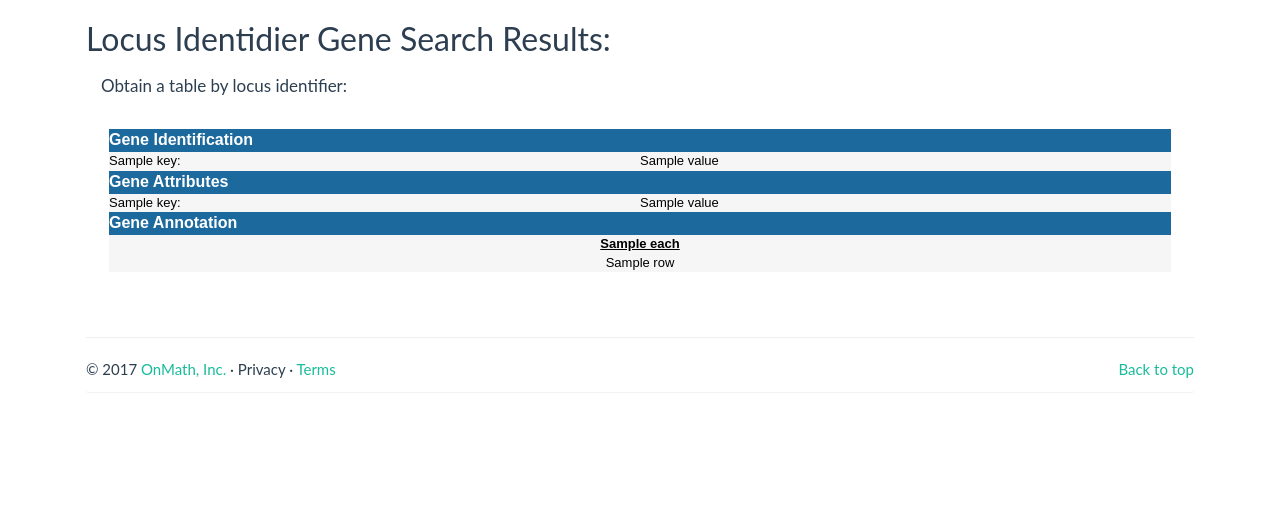
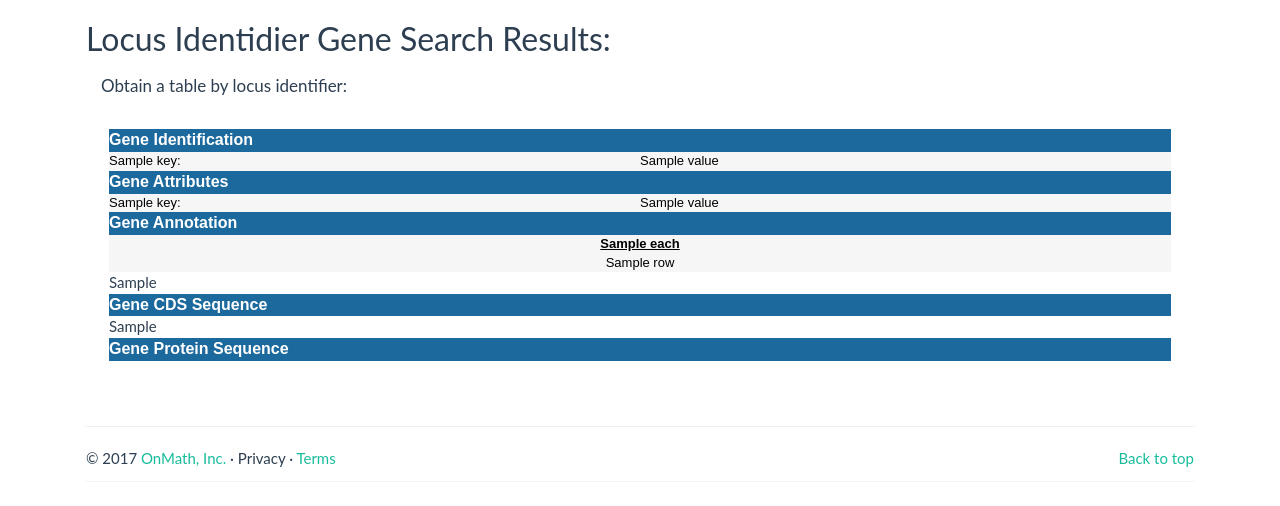
Before and after one commit to Azraero/snp_index, a Flask app: template app/templates/tools/locus_gene_result.html in a window 1280 px wide. Shown: the part 97-603 px from the top of the page. Run offline with Flask 2, Linux system fonts and the light colour scheme; the template is opened without the code that fills it: most values are stand-ins (such as "Sample title", 1, 10 or a date in 2020); some libraries are stand-ins or nearby versions.

```diff
--- a/app/templates/tools/locus_gene_result.html
+++ b/app/templates/tools/locus_gene_result.html
@@ -60,6 +60,26 @@
                         {% endif %}
                         </tbody>
                     </table>
+                    <table width="100%" border="0">
+                        <tbody>
+                            <tr>
+                                <td class="header" colspan="2">Gene CDS Sequence</td>
+                            </tr>
+                            <tr>
+                                {{ locus_result['gene_cds_seq'] }}
+                            </tr>
+                        </tbody>
+                    </table>
+                    <table width="100%" border="0">
+                        <tbody>
+                            <tr>
+                                <td class="header" colspan="2">Gene Protein Sequence</td>
+                            </tr>
+                            <tr>
+                                {{ locus_result['gene_pro_seq'] }}
+                            </tr>
+                        </tbody>
+                    </table>
                 </td>
             </tr>
             </tbody>
```
